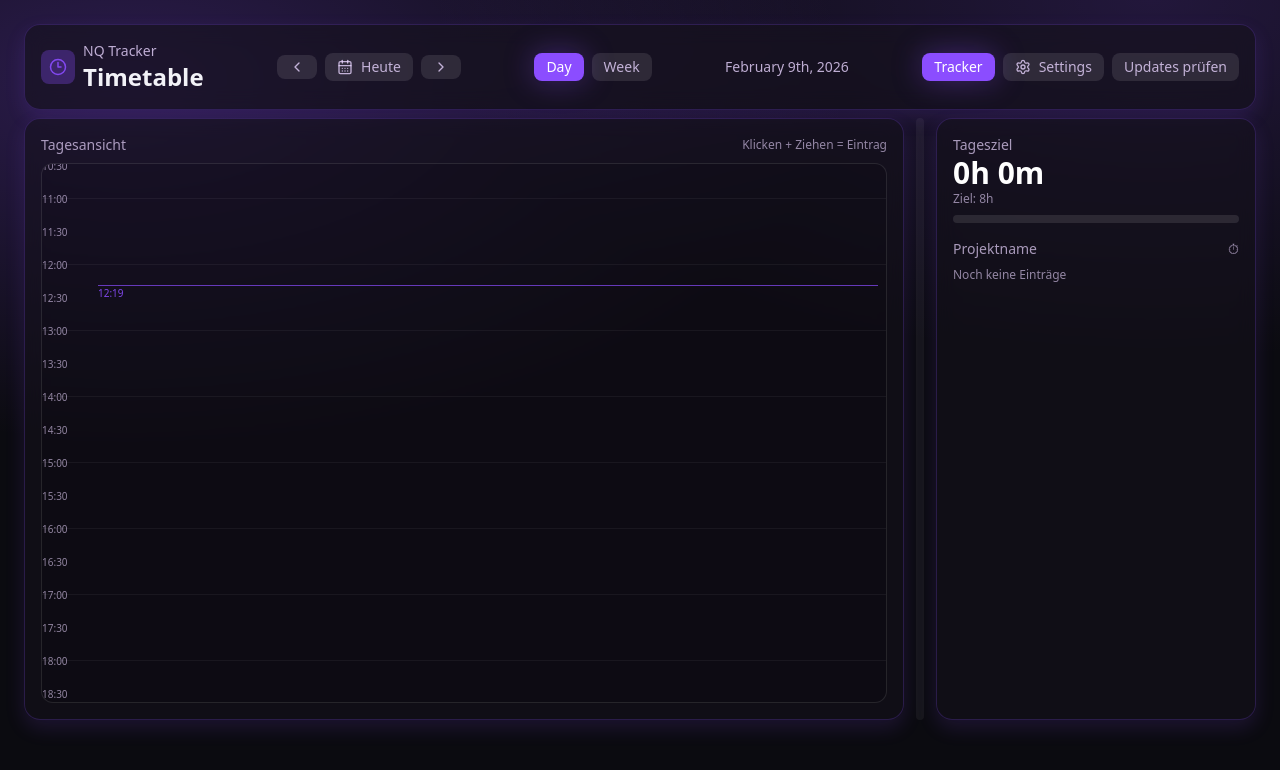
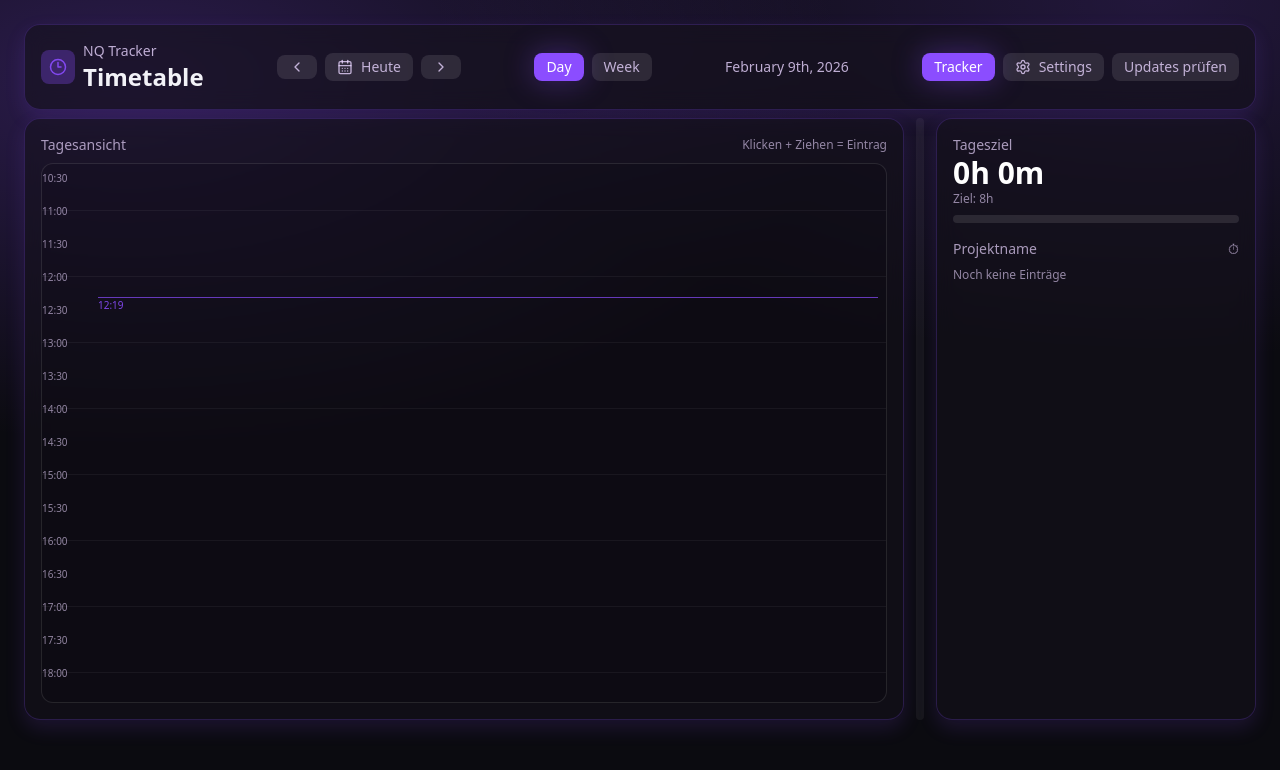
Before and after one commit to Qu3ntinS/NQ-Tracker, a React (Create React App) app: page / in a window 1280 px wide. Shown: the top 770 px of the page. Built offline with nearby package versions, Linux system fonts and the light colour scheme.

Commit message:
UX: add top padding for 00:00 label

```diff
--- a/src/App.js
+++ b/src/App.js
@@ -324,7 +324,8 @@ function App() {
 
 function DayView({ date, entries, settings, projects, onCreateRequest, onUpdate, onSelect }) {
   const dayEntries = entries.filter(e => isSameDay(new Date(e.start), date));
-  const totalHeight = 1440 * minuteHeight;
+  const topOffset = 12;
+  const totalHeight = 1440 * minuteHeight + topOffset;
   const scrollerRef = useRef(null);
   const [dragging, setDragging] = useState(false);
   const [dragStart, setDragStart] = useState(null);
@@ -379,7 +380,7 @@ function DayView({ date, entries, settings, projects, onCreateRequest, onUpdate,
 
   const now = new Date();
   const isToday = isSameDay(now, date);
-  const nowLineTop = (now.getHours() * 60 + now.getMinutes()) * minuteHeight;
+  const nowLineTop = (now.getHours() * 60 + now.getMinutes()) * minuteHeight + topOffset;
   const previewStart = dragStart !== null && dragCurrent !== null ? Math.min(dragStart, dragCurrent) : null;
   const previewEnd = dragStart !== null && dragCurrent !== null ? Math.max(dragStart, dragCurrent) : null;
   const previewHeightMinutes = previewStart === null || previewEnd === null
@@ -407,13 +408,13 @@ function DayView({ date, entries, settings, projects, onCreateRequest, onUpdate,
             const labelH = Math.floor(mins / 60).toString().padStart(2, "0");
             const labelM = (mins % 60).toString().padStart(2, "0");
             return (
-              <div key={`t-${i}`} className="absolute left-0 w-12 text-[10px] text-purple-200/60 pointer-events-none" style={{ top: top - 6 }}>
+              <div key={`t-${i}`} className="absolute left-0 w-12 text-[10px] text-purple-200/60 pointer-events-none" style={{ top: top + topOffset - 6 }}>
                 {labelH}:{labelM}
               </div>
             );
           })}
           {Array.from({ length: 24 }).map((_, h) => (
-            <div key={h} className="absolute left-0 right-0 border-t border-white/5" style={{ top: h * 60 * minuteHeight }}>
+            <div key={h} className="absolute left-0 right-0 border-t border-white/5" style={{ top: h * 60 * minuteHeight + topOffset }}>
               <span className="absolute -left-2 -translate-x-full text-xs text-purple-200/40">{String(h).padStart(2, "0")}:00</span>
             </div>
           ))}
@@ -428,17 +429,17 @@ function DayView({ date, entries, settings, projects, onCreateRequest, onUpdate,
           {dragging && previewStart !== null && (
             <div
               className="absolute left-14 right-2 rounded-xl bg-brand-400/20 border border-brand-300/40"
-              style={{ top: previewStart * minuteHeight, height: previewHeightMinutes * minuteHeight }}
+              style={{ top: previewStart * minuteHeight + topOffset, height: previewHeightMinutes * minuteHeight }}
             >
               <div className="p-2 text-[10px] text-brand-100">Neuer Eintrag</div>
             </div>
           )}
 
-          <div className="absolute top-0" style={{ left: 56, width: "calc(100% - 64px)", height: totalHeight }}>
+          <div className="absolute top-0" style={{ left: 56, width: "calc(100% - 64px)", height: totalHeight, paddingTop: topOffset }}>
           {dayEntries.map((entry) => {
             const start = new Date(entry.start);
             const end = new Date(entry.end);
-            const top = (start.getHours() * 60 + start.getMinutes()) * minuteHeight;
+            const top = (start.getHours() * 60 + start.getMinutes()) * minuteHeight + topOffset;
             const durationMin = differenceInMinutes(end, start);
             const height = Math.max(minEntryPixelHeight, durationMin * minuteHeight);
             return (
```
